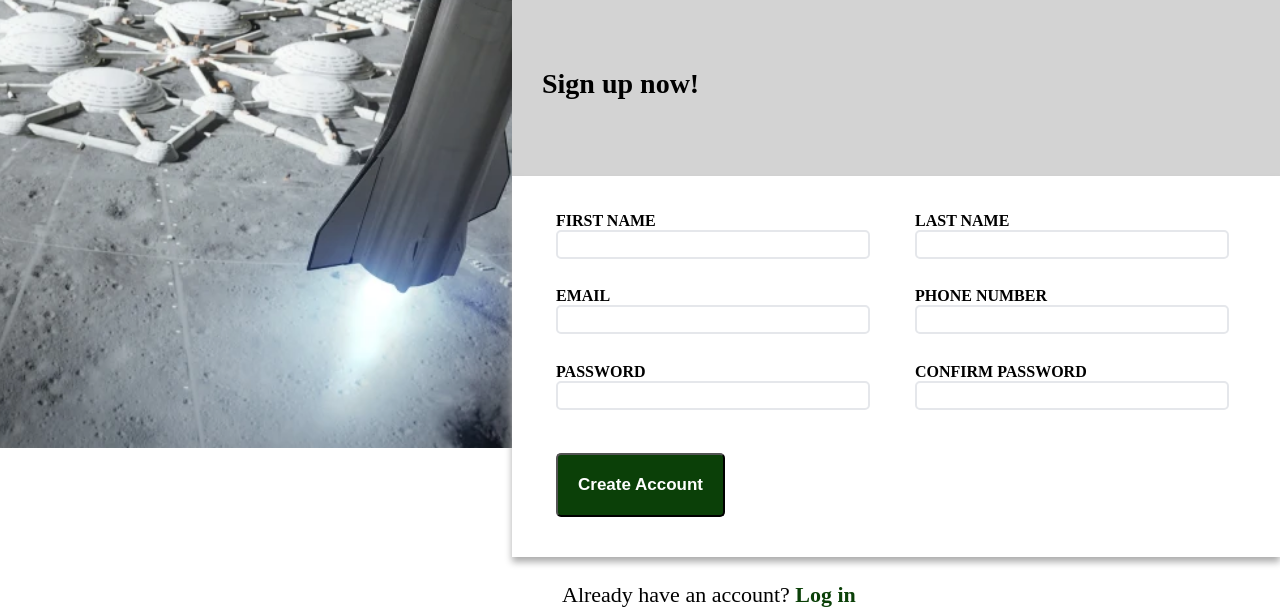
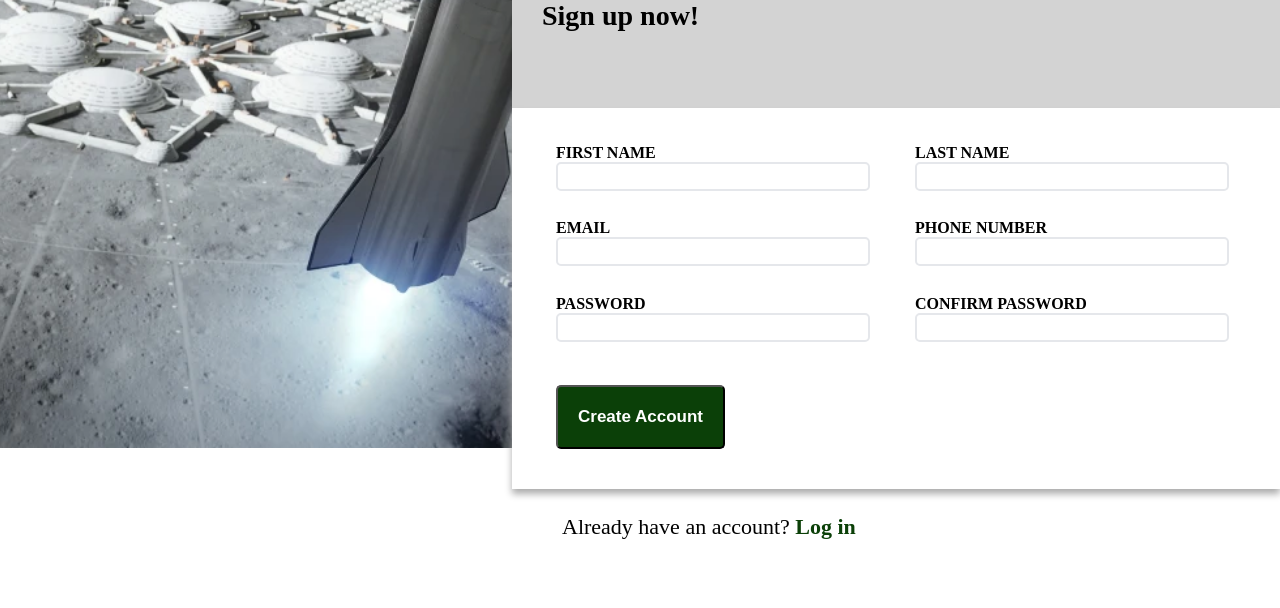
Before and after one commit to wheaslip/signup-form-project, a plain HTML site: page index.html in a window 1280 px wide. Shown: the part 352-960 px from the top of the page. After the commit the page ends 892 px from the top, so only its background shows below. Drawn offline with Linux system fonts and the light colour scheme.

Commit message:
Minor UI change.

```diff
--- a/index.html
+++ b/index.html
@@ -22,7 +22,7 @@
         <p>Back flips while wearing 300lb space suits sound like fun?
             Leaping tall buildings in a single bound tickle your fancy?
             Moon parkour is for you!
-        </p><br>
+        </p>
         <p>Sign up now!</p><br>
         <form action="">
             <fieldset>
--- a/styles.css
+++ b/styles.css
@@ -22,10 +22,6 @@ body {
     align-items: center;
 }
 
-.form-container {
-    height: 100vh;
-}
-
 .banner {
     font-family: 'Norse-Bold', sans-serif;
     font-size: 75px;
@@ -48,9 +44,10 @@ body {
     display: flex;
     height: 100vh;
     width: 60%;
-    padding: 100px 0px;
+    padding: 50px 0px;
     box-sizing: border-box;
     flex-direction: column;
+    justify-content: flex-start;
     background-color: lightgray;
 }
 
```
